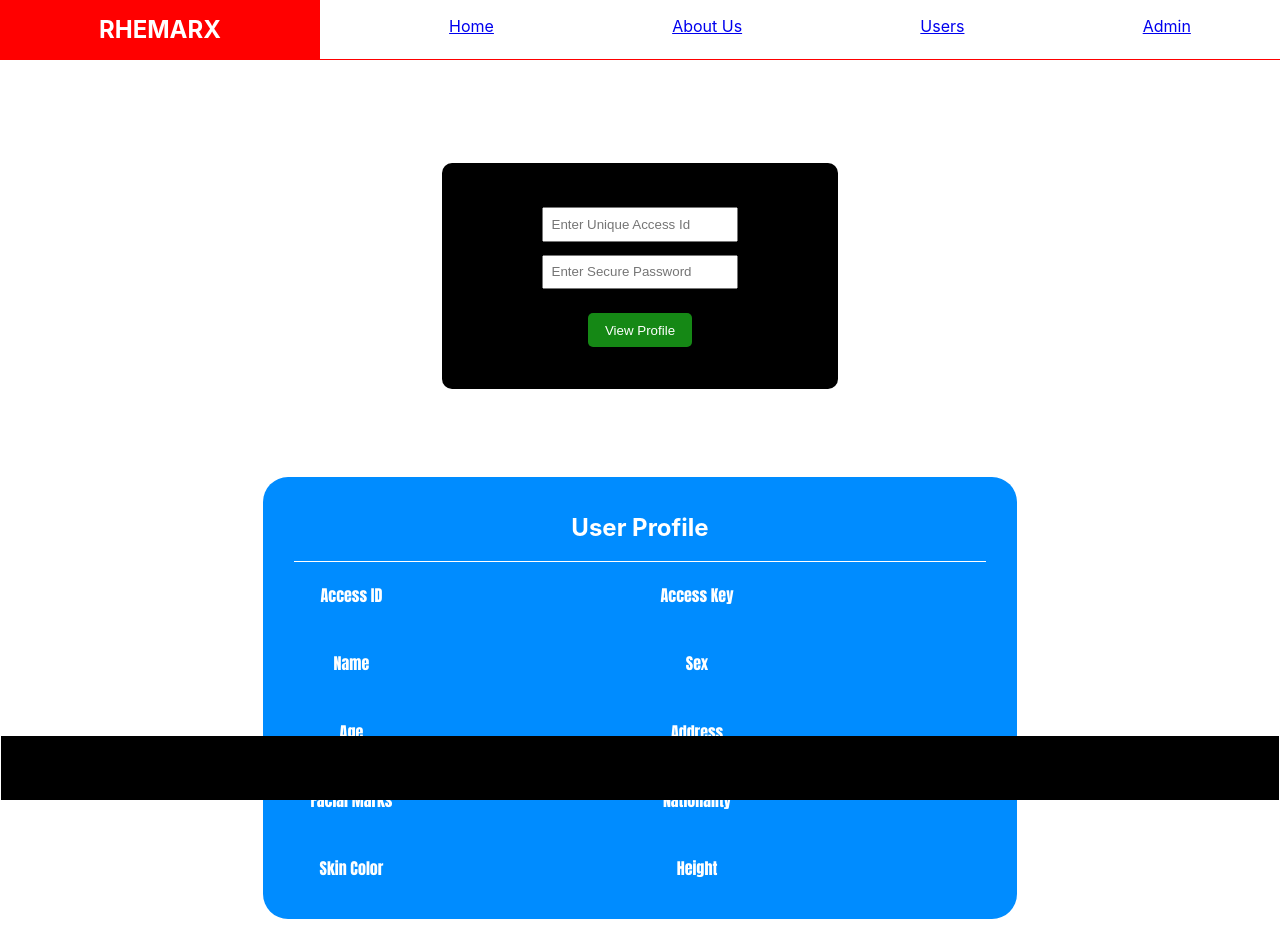
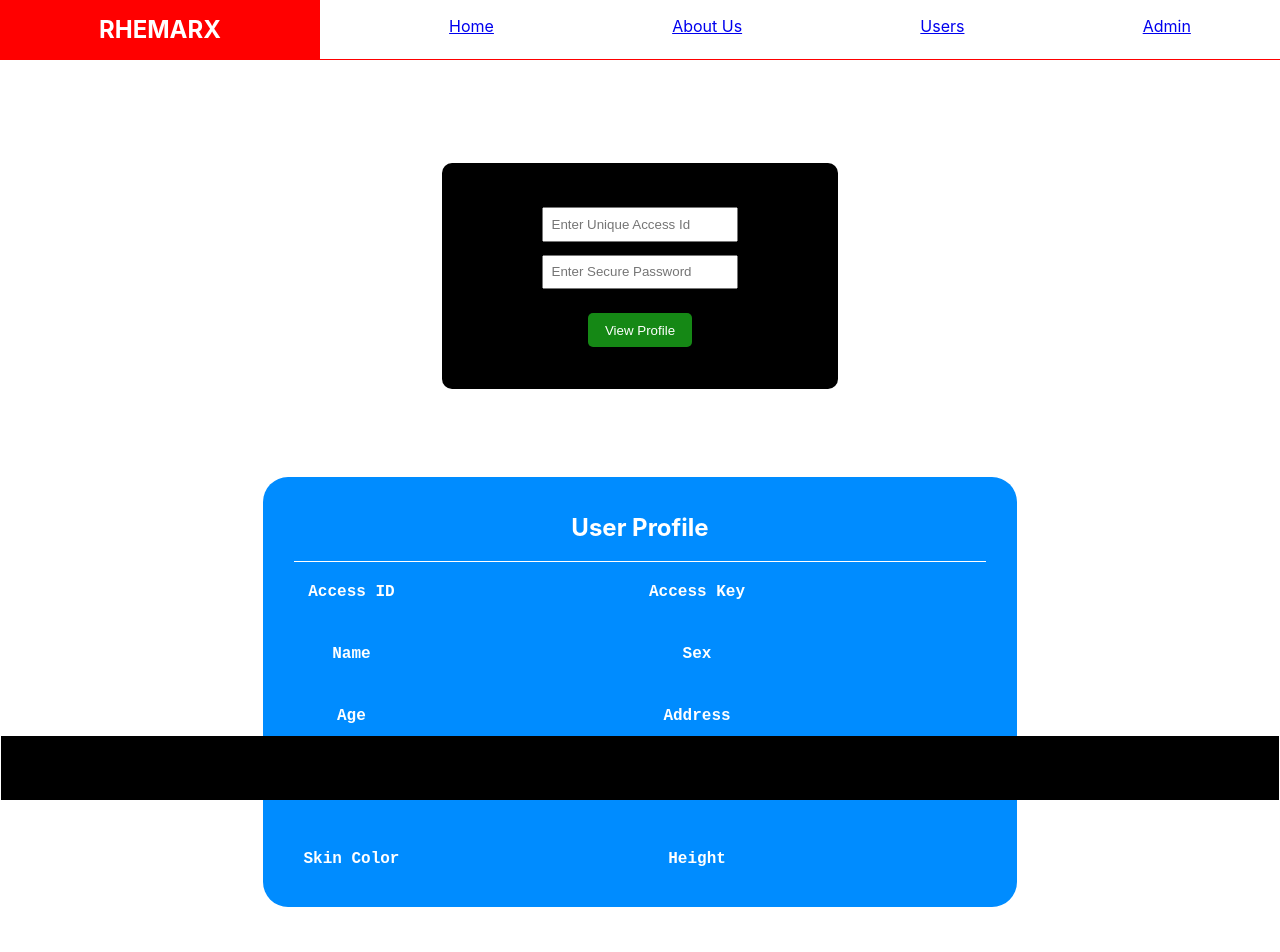
Before and after one commit to williamsOnwuesi/rhemarx, a React (Create React App) app in the folder rhemarx_ui/: page /viewProfileForm in a window 1280 px wide. Shown: the top 952 px of the page. Built offline with nearby package versions, Linux system fonts and the light colour scheme.

Commit message:
latest update by williams

```diff
--- a/rhemarx_ui/public/index.html
+++ b/rhemarx_ui/public/index.html
@@ -92,6 +92,7 @@
         color : white;
         padding : 3.2% 5%;
         height : 70vh;
+        margin-bottom: 2%;
       }
 
       .profileGrid{
@@ -109,7 +110,7 @@
         width : 60%;
       }
 
-            .detailGrid{
+      .detailGrid{
         display: grid;
         grid-template-columns: 1fr 2fr;
         grid-gap: 1%;
@@ -117,7 +118,8 @@
 
       .detailGrid label {
         padding : 18% 1%;
-        font-family: Impact, Haettenschweiler, 'Arial Narrow Bold', sans-serif;
+        font-family: 'Courier New', Courier, monospace;
+        font-weight: bolder;
       }
 
     </style>
--- a/rhemarx_ui/src/pages/viewProfileForm.js
+++ b/rhemarx_ui/src/pages/viewProfileForm.js
@@ -19,7 +19,7 @@ const ViewProfileForm = (props)=>{
                 console.log(response.data.message);
                 setSqlMessage(response.data.message);
             }else{
-                setSqlMessage("");
+                setSqlMessage("User Details Successfully fetched! Scroll Down.");
                 console.log(response);
                 setResult(response.data[0]);
                 props.action(response.data[0]);
```
